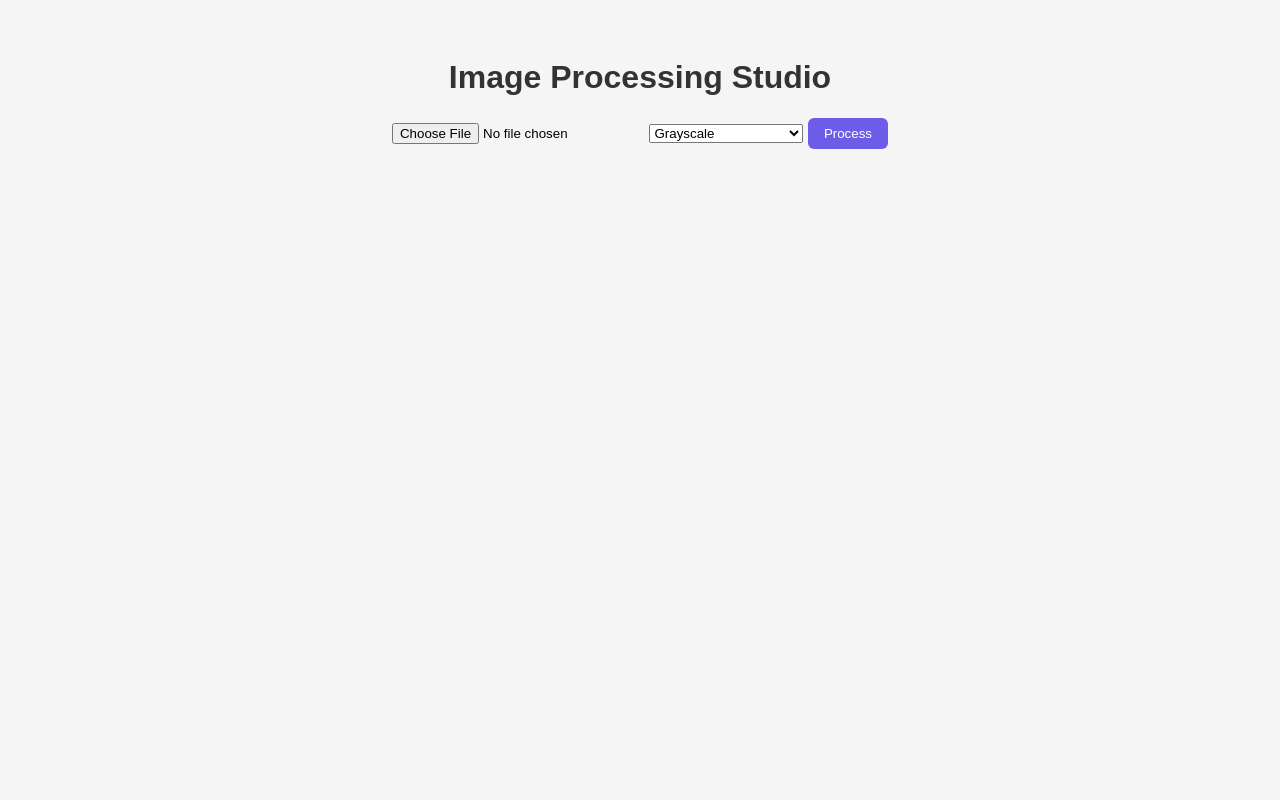
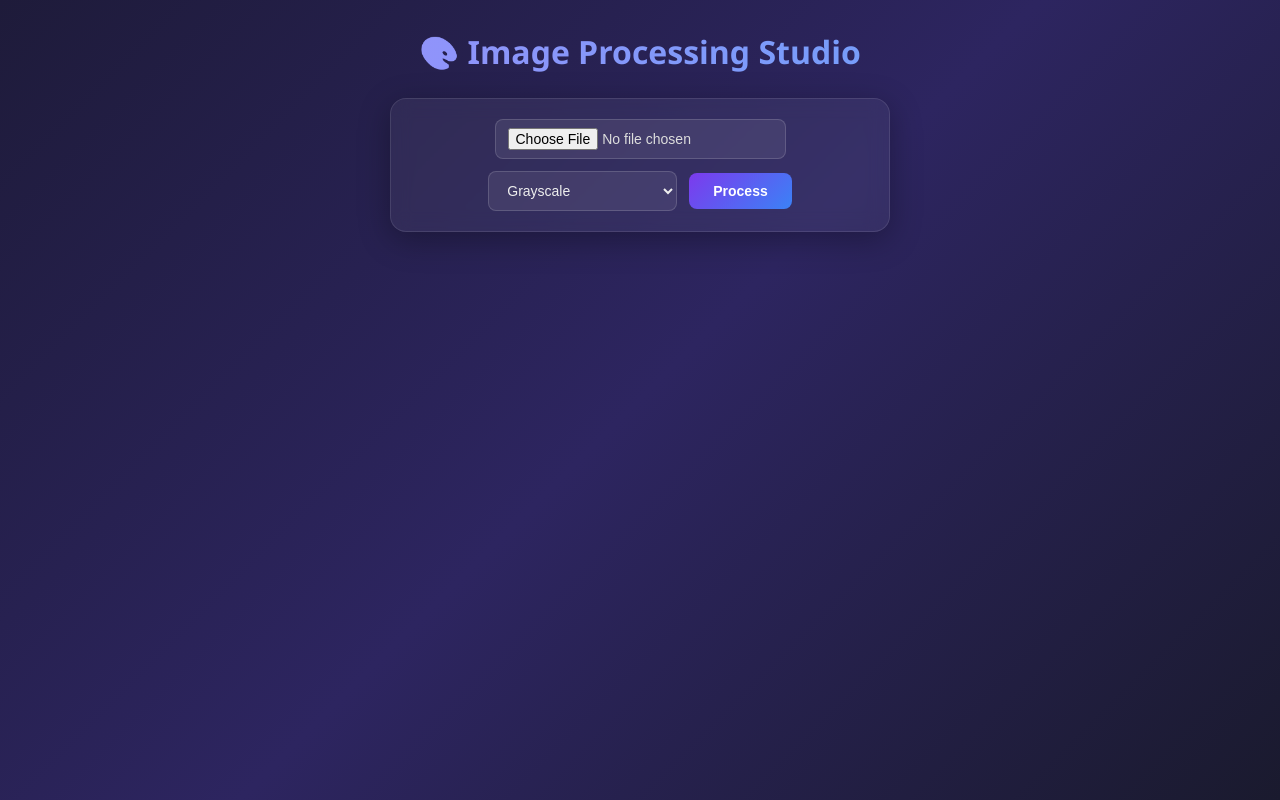
Before and after one commit to nithyamssn2006-a11y/image-processing-app, a Flask app: page / in a window 1280 px wide. Run offline with Flask 3, Linux system fonts and the light colour scheme.

Commit message:
New dark theme design

```diff
--- a/app.py
+++ b/app.py
@@ -104,6 +104,8 @@ def index():
                 result = apply_morphology(img, operation)
             elif operation in ["binary", "otsu", "adaptive"]:
                 result = apply_threshold(img, operation)
+            elif operation == "blur":
+                result = cv2.GaussianBlur(image, (15, 15), 0)
             else:
                 result = img
 
--- a/requirements.txt
+++ b/requirements.txt
@@ -1,4 +1,7 @@
 Flask
 opencv-python
 numpy
+Pillow
+rembg
+onnxruntime
 gunicorn
--- a/static/css/style.css
+++ b/static/css/style.css
@@ -1,29 +1,90 @@
+* {
+    box-sizing: border-box;
+    margin: 0;
+    padding: 0;
+}
+
 body {
-    font-family: Arial, sans-serif;
-    background-color: #f5f5f5;
-    padding: 30px;
+    font-family: 'Segoe UI', Arial, sans-serif;
+    background: linear-gradient(135deg, #1e1b3a, #2d2560, #1a1a2e);
+    min-height: 100vh;
+    color: #eee;
+    padding: 30px 15px;
     text-align: center;
 }
 
 h1 {
-    color: #333;
+    font-size: 32px;
+    background: linear-gradient(90deg, #a78bfa, #60a5fa);
+    -webkit-background-clip: text;
+    -webkit-text-fill-color: transparent;
+    background-clip: text;
+    margin-bottom: 25px;
+    font-weight: 700;
+}
+
+h3 {
+    color: #c4b5fd;
+    margin: 20px 0 10px;
+    font-size: 18px;
 }
 
 form {
-    margin: 20px 0;
+    background: rgba(255, 255, 255, 0.05);
+    backdrop-filter: blur(10px);
+    border: 1px solid rgba(255, 255, 255, 0.1);
+    border-radius: 16px;
+    padding: 20px;
+    max-width: 500px;
+    margin: 0 auto 20px;
+    display: flex;
+    flex-wrap: wrap;
+    gap: 12px;
+    justify-content: center;
+    align-items: center;
+    box-shadow: 0 8px 32px rgba(0, 0, 0, 0.3);
+}
+
+input[type="file"] {
+    color: #ddd;
+    background: rgba(255, 255, 255, 0.08);
+    padding: 8px 12px;
+    border-radius: 8px;
+    border: 1px solid rgba(255, 255, 255, 0.15);
+    font-size: 14px;
+}
+
+select {
+    padding: 10px 14px;
+    border-radius: 8px;
+    border: 1px solid rgba(255, 255, 255, 0.15);
+    background: rgba(255, 255, 255, 0.08);
+    color: #eee;
+    font-size: 14px;
 }
 
 button {
-    background-color: #6c5ce7;
+    background: linear-gradient(135deg, #7c3aed, #3b82f6);
     color: white;
     border: none;
-    padding: 8px 16px;
-    border-radius: 6px;
+    padding: 10px 24px;
+    border-radius: 8px;
     cursor: pointer;
+    font-weight: 600;
+    font-size: 14px;
+    transition: transform 0.2s ease, box-shadow 0.2s ease;
+}
+
+button:hover {
+    transform: translateY(-2px);
+    box-shadow: 0 6px 20px rgba(124, 58, 237, 0.5);
 }
 
 img {
-    border: 2px solid #ccc;
-    border-radius: 8px;
+    max-width: 90%;
+    width: 400px;
+    border-radius: 14px;
+    border: 2px solid rgba(167, 139, 250, 0.4);
+    box-shadow: 0 10px 40px rgba(0, 0, 0, 0.5);
     margin-top: 10px;
 }
--- a/templates/index.html
+++ b/templates/index.html
@@ -5,7 +5,7 @@
     <link rel="stylesheet" href="{{ url_for('static', filename='css/style.css') }}">
 </head>
 <body>
-    <h1>Image Processing Studio</h1>
+    <h1>🎨 Image Processing Studio</h1>
 
     <form method="POST" enctype="multipart/form-data">
         <input type="file" name="file">
```
Also changed, not shown: static/processed/grayscale_download.jpg (added).
